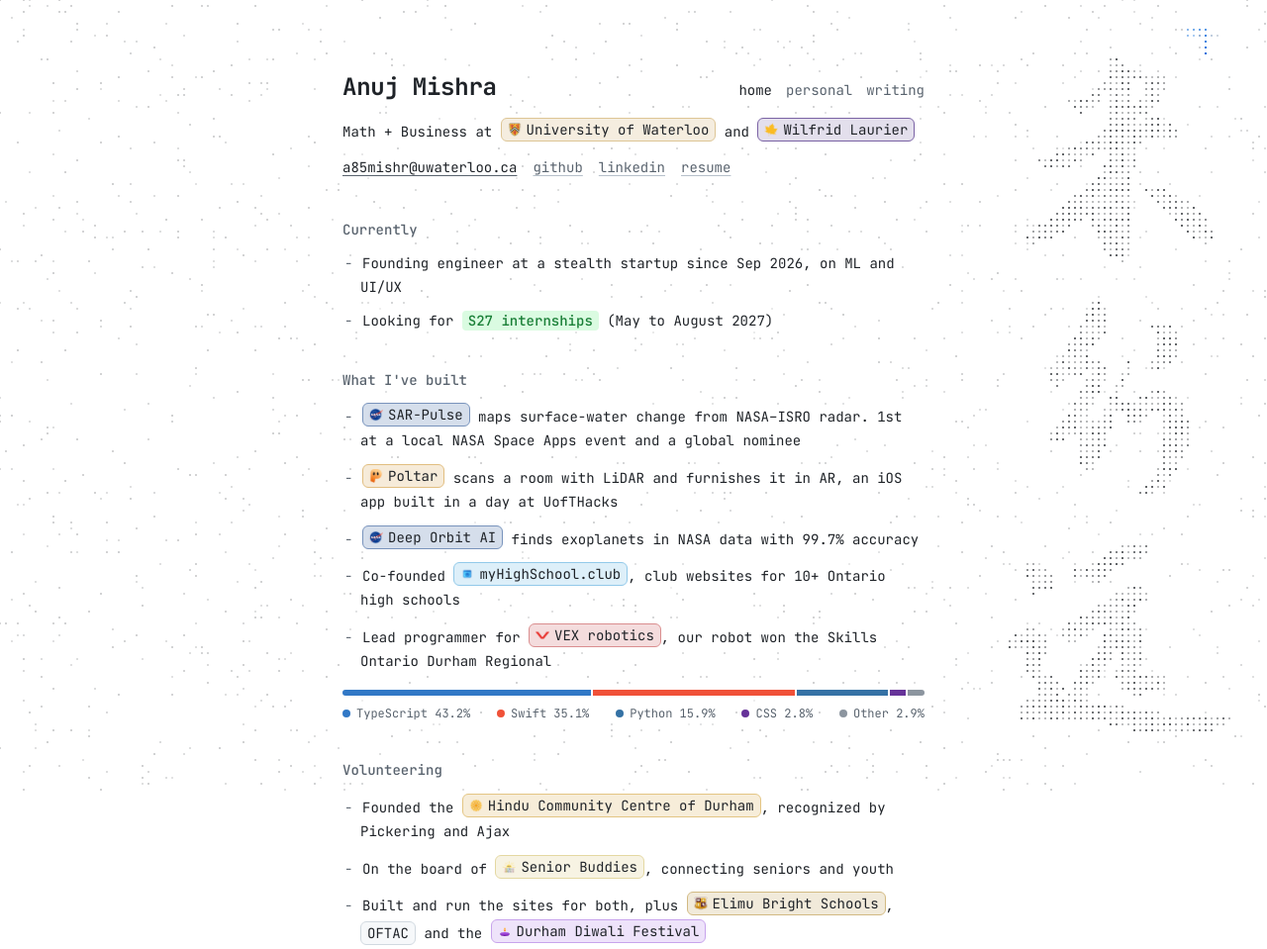
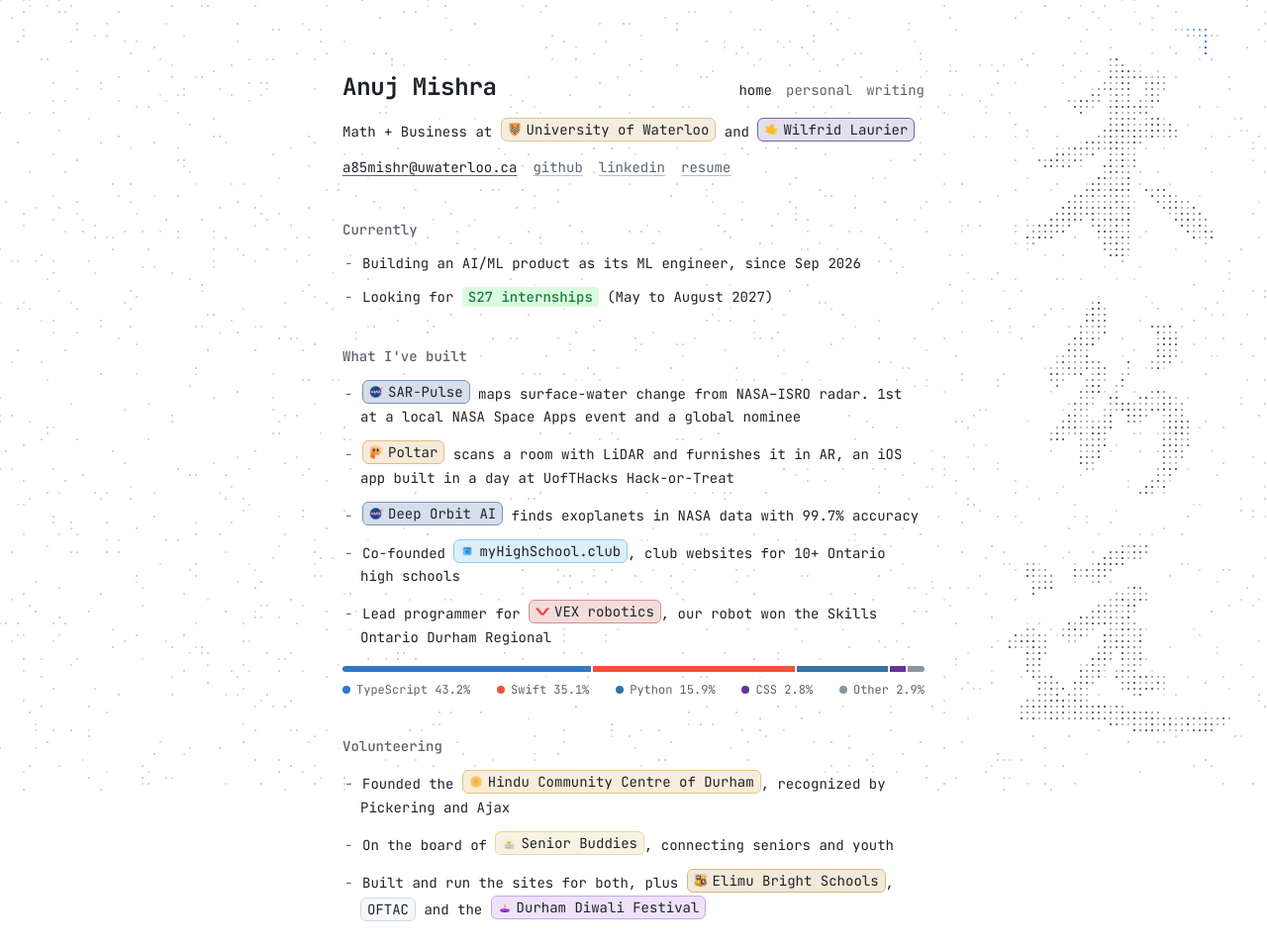
Before and after one commit to anujmish1229/anujmishra.dev, a plain HTML site: page index.html in a window 1280 px wide. Shown: the top 959 px of the page at 99% size. Drawn offline with Linux system fonts and the light colour scheme; no server answers.

Commit message:
resume: rebuild in Jake's template for AI/ML roles; update home wording
- New one-page resume (source in resume/resume.tex), projects first,
  with SAR-Pulse added and the old placeholder and layout issues fixed.
- Home: AI/ML product line, Poltar at UofTHacks Hack-or-Treat.

```diff
--- a/index.html
+++ b/index.html
@@ -63,7 +63,7 @@
         <section aria-labelledby="h-now">
             <h2 id="h-now">Currently</h2>
             <ul>
-                <li>Founding engineer at a stealth startup since Sep 2026, on ML and UI/UX</li>
+                <li>Building an AI/ML product as its ML engineer, since Sep 2026</li>
                 <li>Looking for <a class="hl" href="mailto:a85mishr@uwaterloo.ca?subject=S27%20internship">S27 internships</a> (May to August 2027)</li>
                 <li data-spotify hidden></li>
             </ul>
@@ -73,7 +73,7 @@
             <h2 id="h-built">What I've built</h2>
             <ul>
                 <li><a class="badge" style="--tint:#0b3d91" href="https://nasa-spaceapps-2026.vercel.app" target="_blank" rel="noopener" data-peek="images/peek/sar-pulse.jpg"><img src="images/badges/nasa.png" alt="" width="16" height="16">SAR-Pulse</a> maps surface-water change from NASA–ISRO radar. 1st at a local NASA Space Apps event and a global nominee</li>
-                <li><a class="badge" style="--tint:#f59e0b" href="https://github.com/anujmish1229/build" target="_blank" rel="noopener"><img src="images/badges/poltar.png" alt="" width="16" height="16">Poltar</a> scans a room with LiDAR and furnishes it in AR, an iOS app built in a day at UofTHacks</li>
+                <li><a class="badge" style="--tint:#f59e0b" href="https://github.com/anujmish1229/build" target="_blank" rel="noopener"><img src="images/badges/poltar.png" alt="" width="16" height="16">Poltar</a> scans a room with LiDAR and furnishes it in AR, an iOS app built in a day at UofTHacks Hack-or-Treat</li>
                 <li><a class="badge" style="--tint:#0b3d91" href="https://www.spaceappschallenge.org/2025/find-a-team/outspace2/?tab=project" target="_blank" rel="noopener"><img src="images/badges/nasa.png" alt="" width="16" height="16">Deep Orbit AI</a> finds exoplanets in NASA data with 99.7% accuracy</li>
                 <li>Co-founded <a class="badge" style="--tint:#46b5f4" href="https://github.com/anujmish1229/myhighschool.club" target="_blank" rel="noopener" data-peek="images/peek/myhighschool.jpg"><img src="images/badges/myhighschool.png" alt="" width="16" height="16">myHighSchool.club</a>, club websites for 10+ Ontario high schools</li>
                 <li>Lead programmer for <a class="badge" style="--tint:#e5322d" href="https://github.com/anujmish1229/vex-v5-eugene-2025-26" target="_blank" rel="noopener"><img src="images/badges/vex.png" alt="" width="16" height="16">VEX robotics</a>, our robot won the Skills Ontario Durham Regional</li>
```
Also changed, not shown: personal.html (+1 -1 lines), 2 other files.
